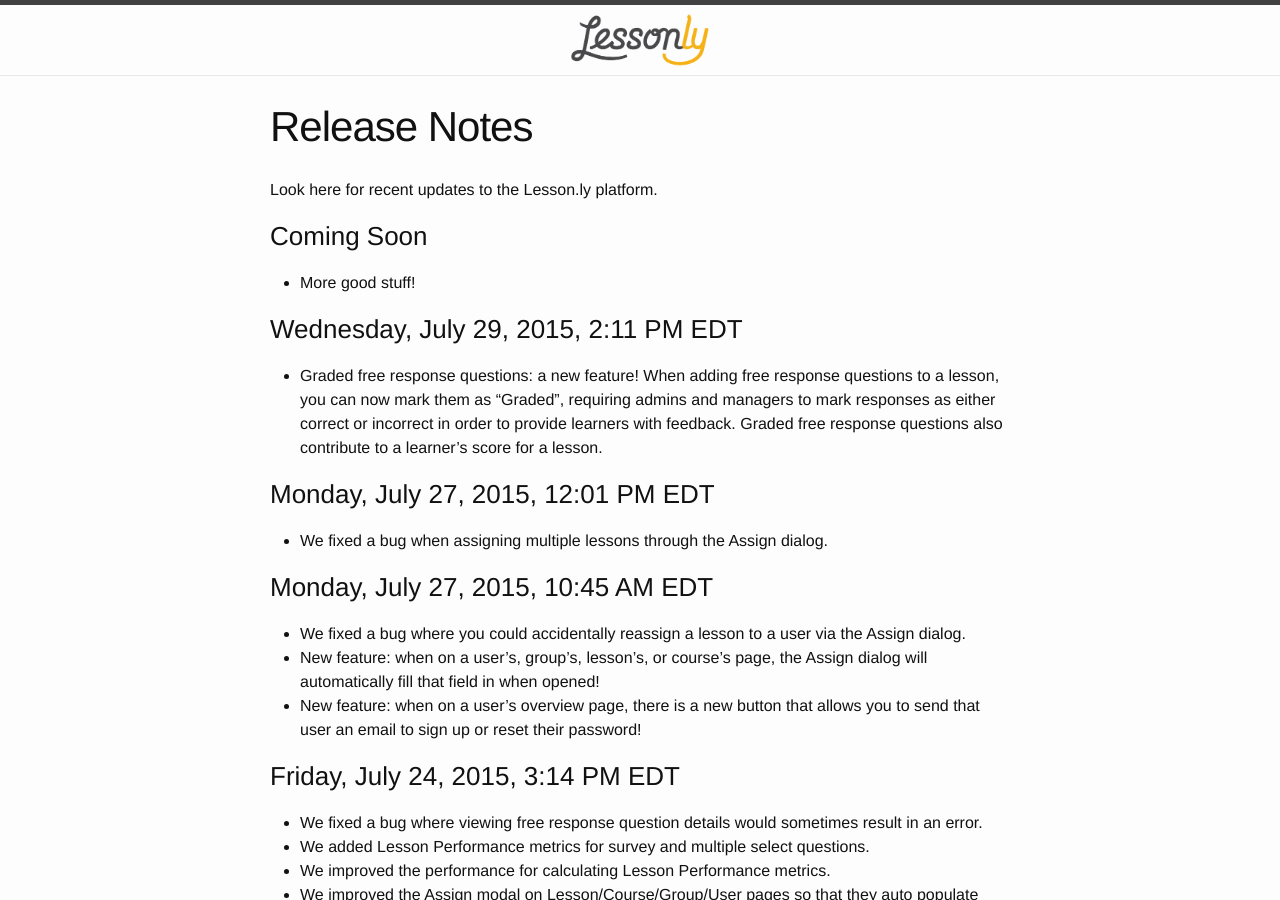
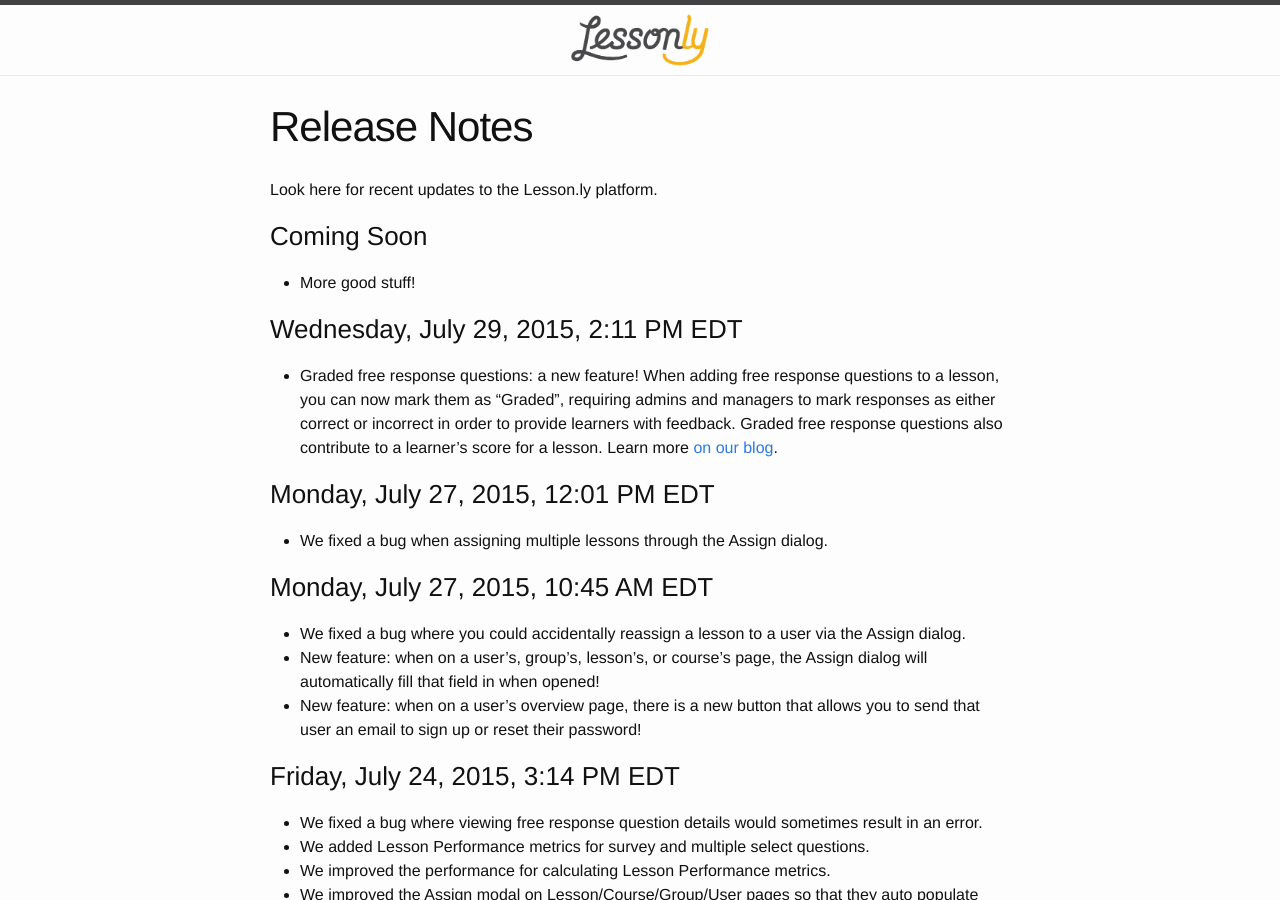
Before and after one commit to isabella232/lessonly.github.io, a Jekyll site: the page built from release-notes.md, in a window 1280 px wide and 900 px high. Built offline with Jekyll 4.4.1, drawn with Linux system fonts in a browser that asks for light colours.

Commit message:
Link Graded free response to the blog post

```diff
--- a/release-notes.md
+++ b/release-notes.md
@@ -12,7 +12,7 @@
 
 ### Wednesday, July 29, 2015, 2:11 PM EDT
 
-- Graded free response questions: a new feature! When adding free response questions to a lesson, you can now mark them as “Graded”, requiring admins and managers to mark responses as either correct or incorrect in order to provide learners with feedback. Graded free response questions also contribute to a learner's score for a lesson.
+- Graded free response questions: a new feature! When adding free response questions to a lesson, you can now mark them as “Graded”, requiring admins and managers to mark responses as either correct or incorrect in order to provide learners with feedback. Graded free response questions also contribute to a learner's score for a lesson. Learn more [on our blog](http://www.lesson.ly/blog/gradable-free-response/).
 
 ### Monday, July 27, 2015, 12:01 PM EDT
 
```
